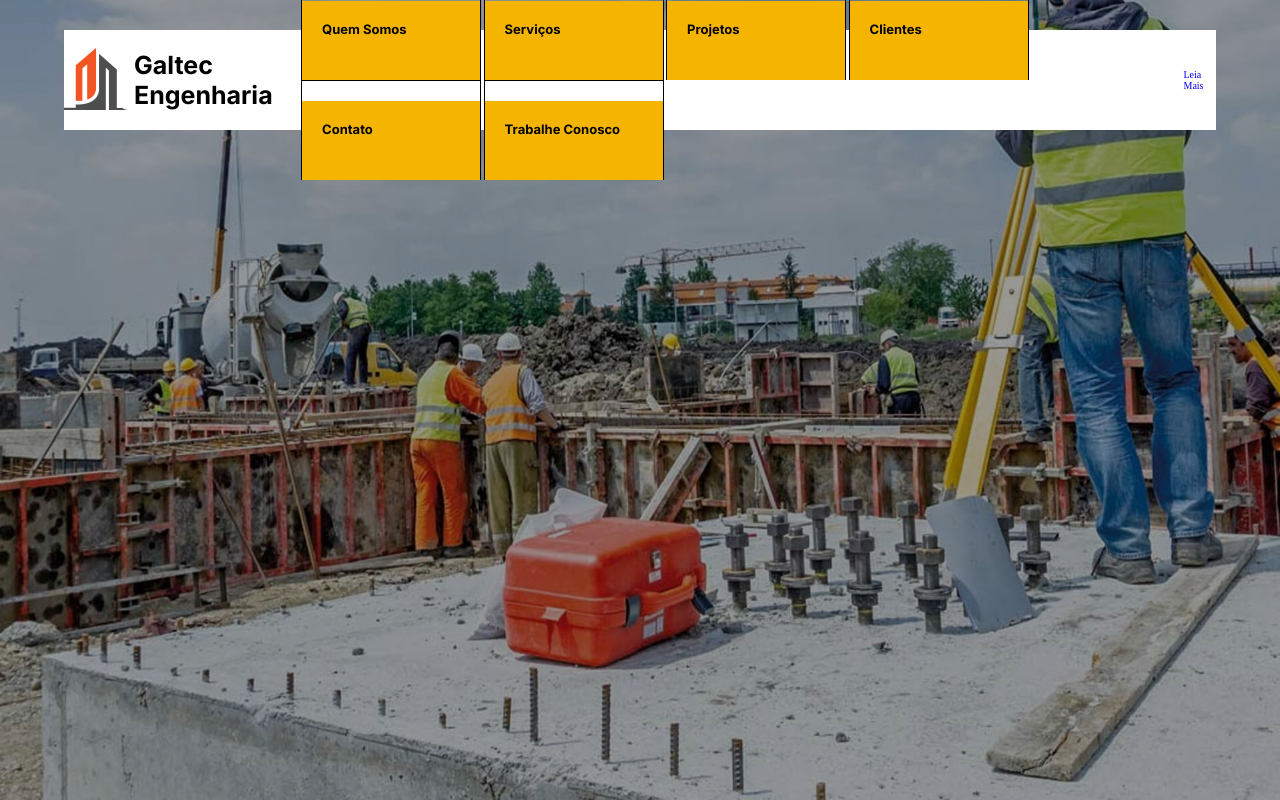
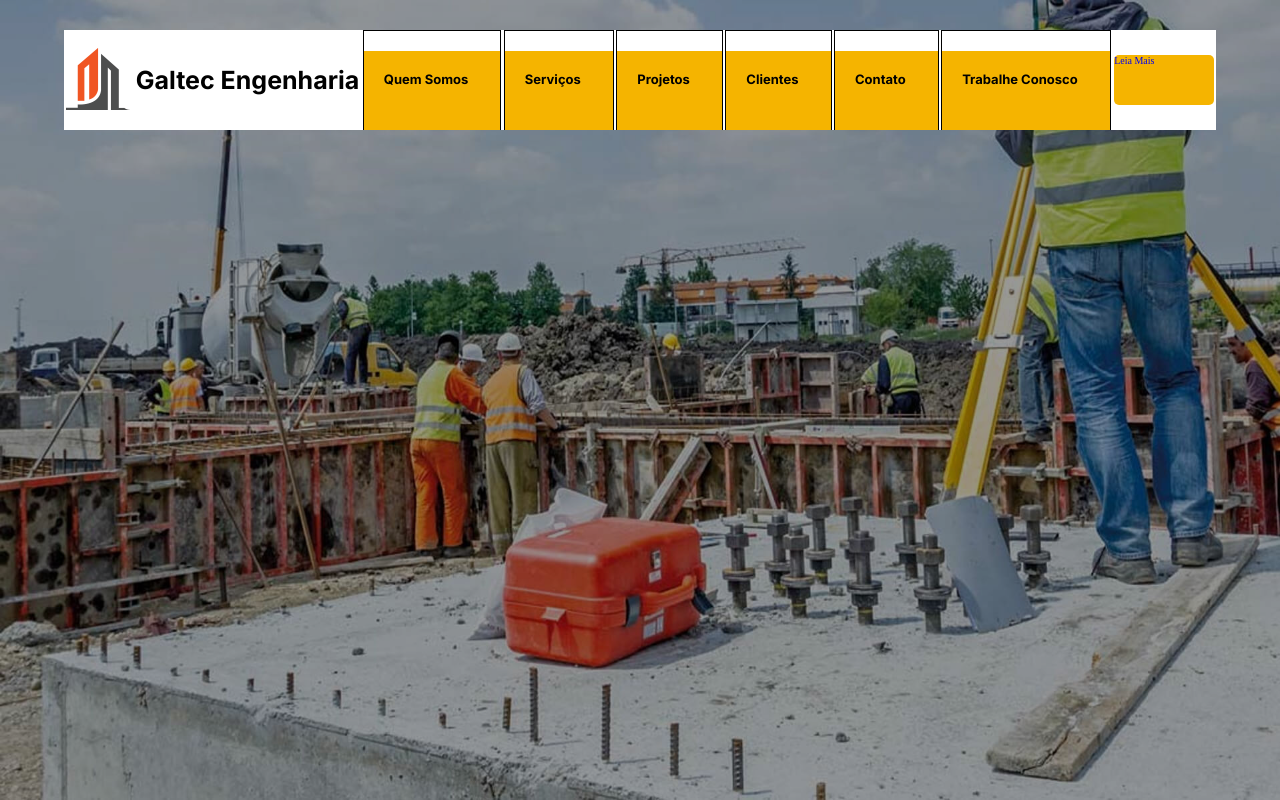
Before and after one commit to fabriciofcastro/galtec, a plain HTML site: page index.html in a window 1280 px wide. Drawn offline with Linux system fonts and the light colour scheme.

Commit message:
configuração button

```diff
--- a/css/style.css
+++ b/css/style.css
@@ -55,8 +55,7 @@ header {
 .header-menu ul li {
     display: inline-block;
     border: 1px solid;
-    height: 10rem ;
-    width: 18rem;
+    height: 10rem;
 }
 
 .header-menu ul li a {
@@ -70,3 +69,11 @@ header {
     color: #000000;
     top: 2rem;
 }
+
+.read-more a {
+    display: block;
+    width: 10rem;
+    height: 5rem;
+    background-color: #f5b400;
+    border-radius: .5rem;
+}
```
